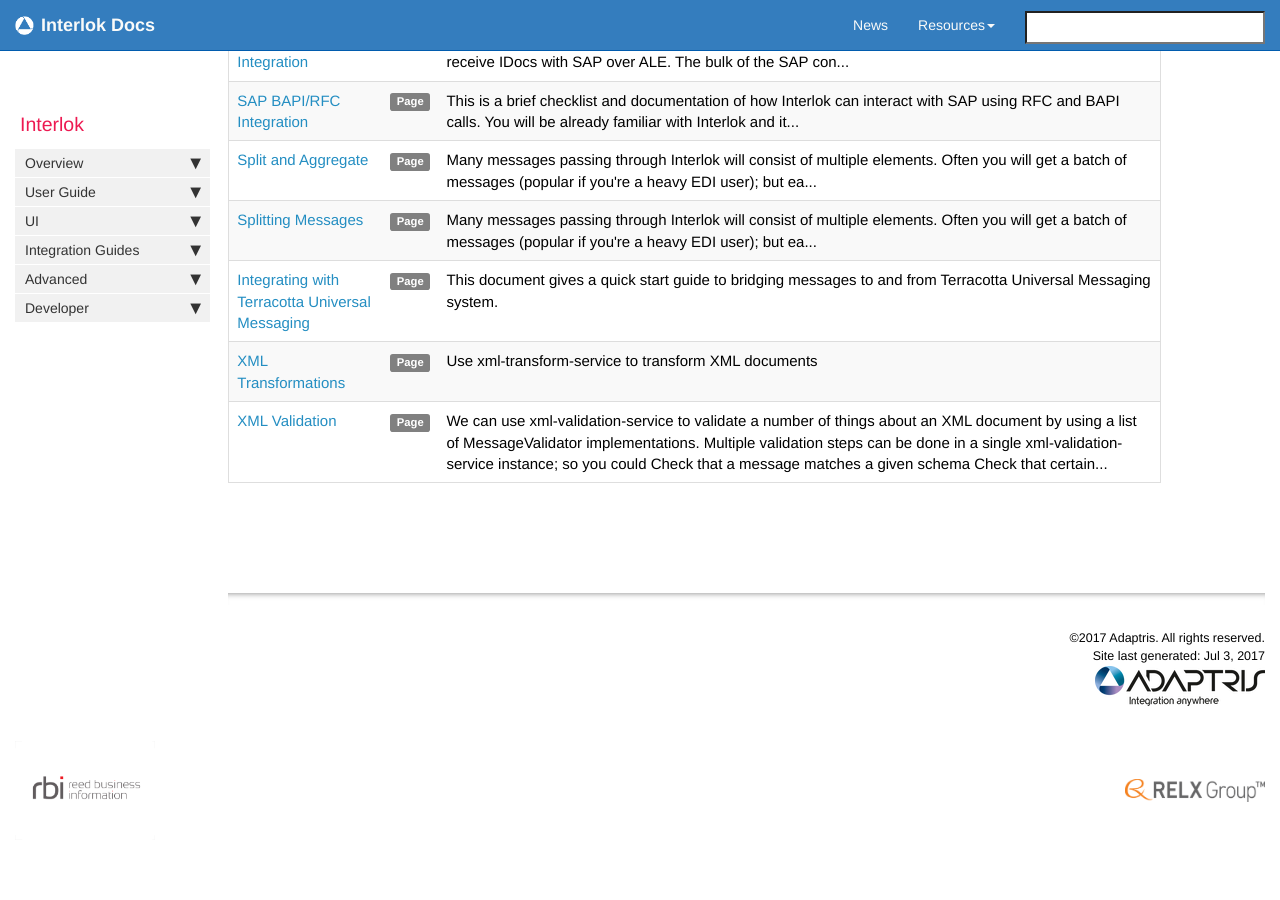
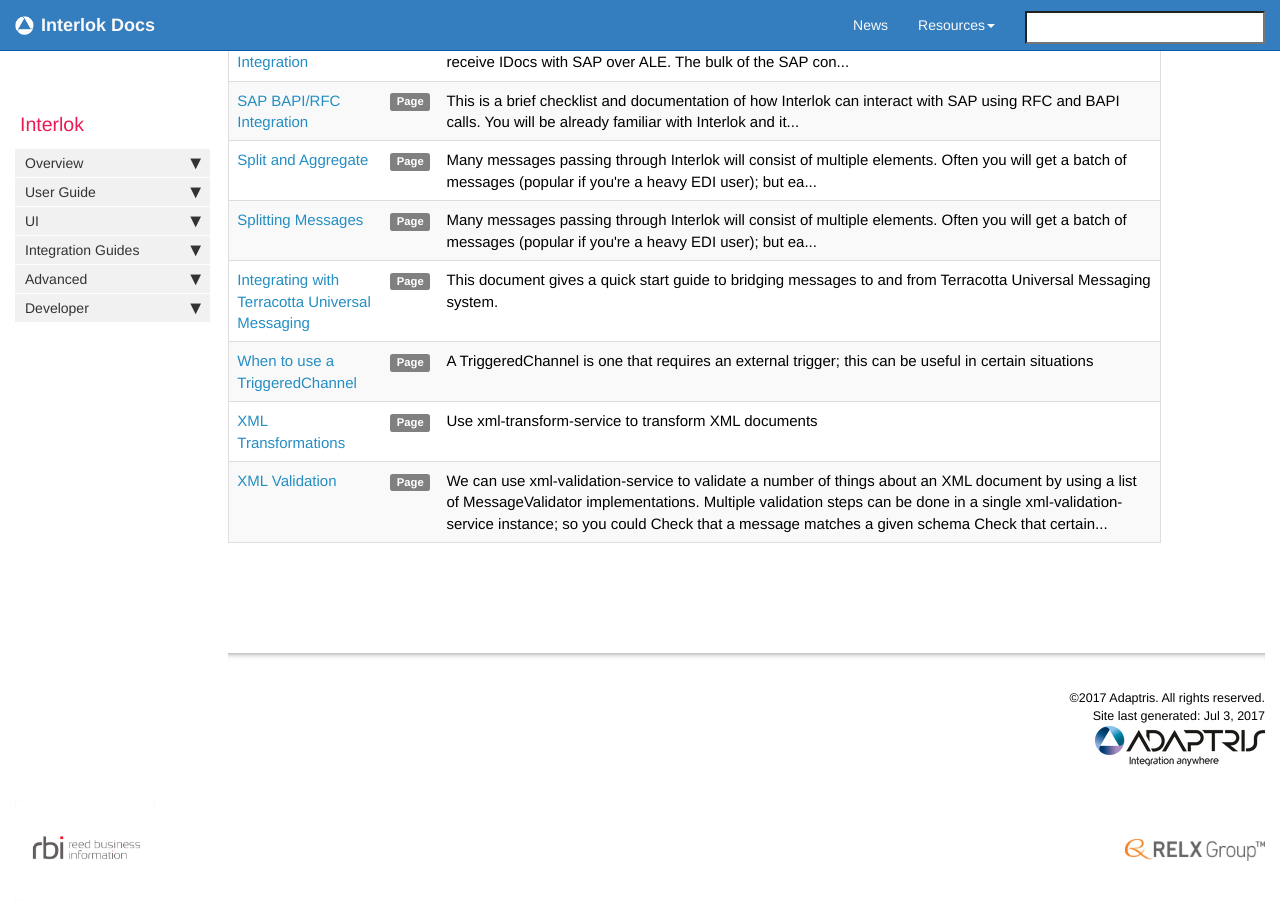
Before and after one commit to adaptris/interlok-docs-legacy, a Jekyll site: the page built from pages/tags/tag_cookbook.md, in a window 1280 px wide and 900 px high, scrolled down 866 px. Built offline with Jekyll 4.4.1, drawn with Linux system fonts in a browser that asks for light colours; nearby versions of some CDN libraries; comment, search, counter and statistics services are not loaded; before the commit the page ends 1706 px from its top, so only the background shows below that.

Commit message:
INTERLOK-1296 Added a triggered-channel doc.

````diff
--- a/_data/sidebars/home_sidebar.yml
+++ b/_data/sidebars/home_sidebar.yml
@@ -239,6 +239,10 @@
           url: /cookbook-sap-idoc.html
           output: web
 
+    - title: Triggered Channels
+      url: /cookbook-triggered-channel.html
+      output: web
+
     - title: Validating XML
       url: /cookbook-xml-validation.html
       output: web
--- /dev/null
+++ b/pages/cookbook/cookbook-triggered-channel.markdown
@@ -0,0 +1,62 @@
+---
+title: "When to use a TriggeredChannel"
+keywords: interlok, integration, triggered
+tags: [cookbook]
+sidebar: home_sidebar
+permalink: cookbook-triggered-channel.html
+summary: A TriggeredChannel is one that requires an external trigger; this can be useful in certain situations
+---
+
+The [TriggeredChannel][] is available as part of the [optional packages](adapter-optional-components.html) packages and is something that has a very specific use case. It is a channel where the workflows are only started when an external event occurs; hence the name. Once the trigger is received, workflows are started, the channel waits for the workflows to do their thing, and then stops them afterwards and is then ready for the next trigger. It is designed to be wholly asynchronous, so no information is returned back to the trigger.
+
+There are some subtle differences between a TriggeredChannel and a normal channel; the consumers inside each workflow should really be based around things that actively poll (i.e. [AdaptrisPollingConsumer][] implementations) rather than consumers that wait for activity (like a JmsConsumer or the like, if you need JMS behaviour, there is [JmsPollingConsumer][]). The polling implementation for each consumer should be a _OneTimePoller_ rather than one of the other implementations. This type of channel also handles errors and events slightly differently. By default, the channel will supply its own message error handling implementation, rather than using the Adapter's (in this case a `com.adaptris.core.triggered.RetryMessageErrorHandler`, infinite retries at 30 second intervals); you can change it if you want, but it must still be an instance of `com.adaptris.core.triggered.RetryMessageErrorHandler`. The trigger itself could be anything you want, it has a consumer/producer/connection element, so you could listen for an HTTP request, or use a `JmxChannelTrigger` which registers itself as a standard MBean, so you can trigger it remotely via jconsole or the like.
+
+## Example ##
+
+If for instance, an adapter is running on a remote machine, and you don't have the capability to login to the filesystem and retry failed messages then you could use a TriggeredChannel to copy all the files from the _bad_ directory into a _retry_ directory so that the [FailedMessageRetrier][] is triggered. This is obviously a contrived use case; if you have the type of failure where messages can be automatically retried without manual intervention then a normal [RetryMessageErrorHandler][] will probably be a better bet. Alternatively, just use the UI to retry the message(s).
+
+In this instance we'll make the trigger a message on a JMS Topic; any message received on the topic _retry-failed-messages_ will start the channel, files will be copied from the bad directory to the retry directory and then the channel will stop.
+
+```xml
+<channel class="triggered-channel">
+  <unique-id>RETRY_FAILED_MESSAGES</unique-id>
+  <trigger>
+    <connection class="jms-connection">
+       ... config skipped for brevity
+    </connection>
+    <consumer class="jms-topic-consumer">
+      <destination class="configured-consume-destination">
+        <destination>retry-failed-messages</destination>
+        <configured-thread-name>JMS RETRY Trigger</configured-thread-name>
+      </destination>
+    </consumer>
+  </trigger>
+  <workflow-list>
+    <standard-workflow>
+      <consumer class="fs-consumer">
+        <destination class="configured-consume-destination">
+          <destination>/path/to/bad/directory</destination>
+        </destination>
+        <poller class="triggered-one-time-poller"/>
+        <create-dirs>true</create-dirs>
+        <reset-wip-files>true</reset-wip-files>
+      </consumer>
+      <producer class="fs-producer">
+        <destination class="configured-produce-destination">
+          <destination>/path/to/retry/directory</destination>
+        </destination>
+        <create-dirs>true</create-dirs>
+      </producer>
+    </standard-workflow>
+  </workflow-list>
+</channel>
+```
+
+{% include links.html %}
+
+
+[TriggeredChannel]: https://development.adaptris.net/nexus/content/groups/public/com/adaptris/adp-triggered/
+[AdaptrisPollingConsumer]: https://development.adaptris.net/javadocs/v3-snapshot/Interlok-API/com/adaptris/core/AdaptrisPollingConsumer.html
+[JmsPollingConsumer]: https://development.adaptris.net/javadocs/v3-snapshot/Interlok-API/com/adaptris/core/jms/JmsPollingConsumer.html
+[FailedMessageRetrier]: https://development.adaptris.net/javadocs/v3-snapshot/Interlok-API/com/adaptris/core/FailedMessageRetrier.html
+[RetryMessageErrorHandler]: https://development.adaptris.net/javadocs/v3-snapshot/Interlok-API/com/adaptris/core/RetryMessageErrorHandler.html
````
